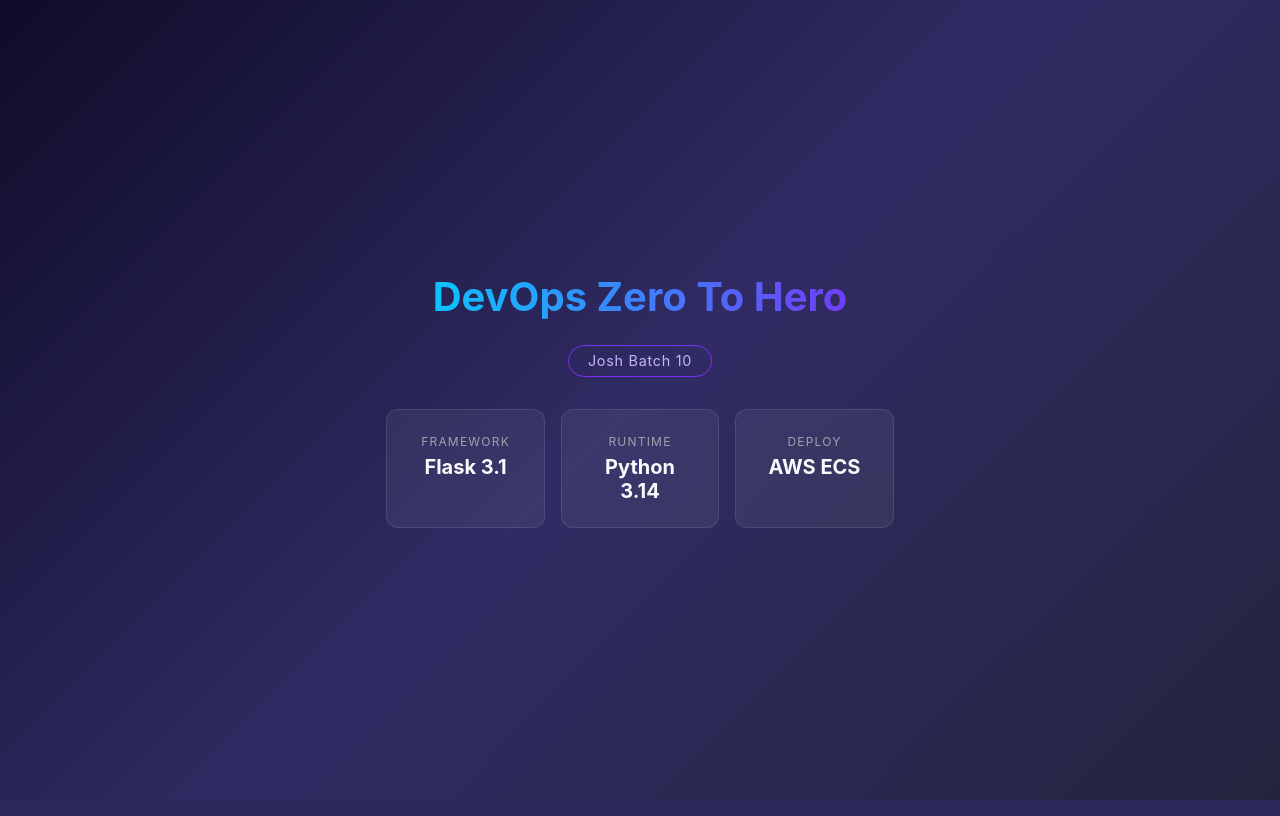
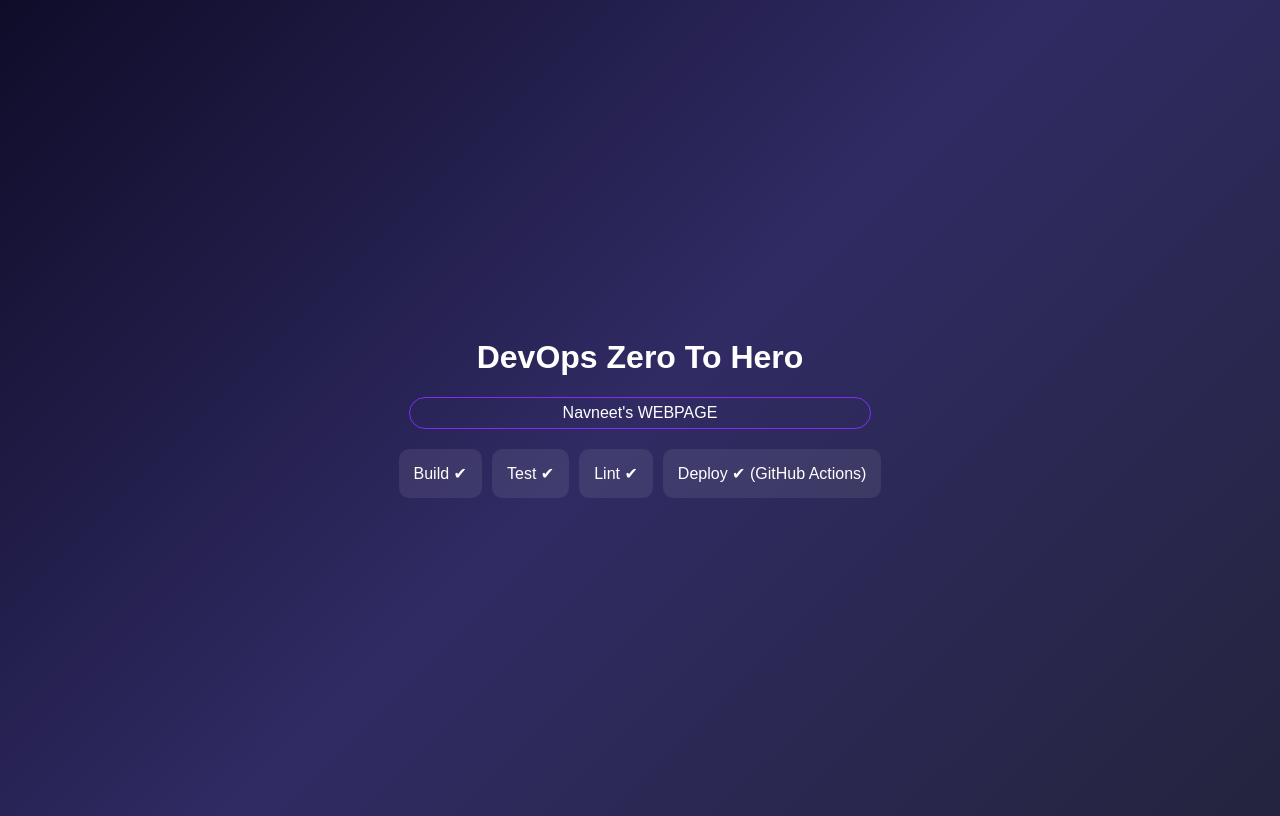
Before and after one commit to Navneet2407/GitHub-Actions-Zero-to-hero, a Flask app: page / in a window 1280 px wide. Run offline with Flask 3, Linux system fonts and the light colour scheme.

Commit message:
updated command for docker force recreate and modified index.html

```diff
--- a/app.py
+++ b/app.py
@@ -11,4 +11,5 @@
 def health():
     return 'Server is up and running'
 
+
 app.run(debug=True, host='0.0.0.0', port=80)
--- a/docker-compose.yml
+++ b/docker-compose.yml
@@ -1,6 +1,6 @@
 services:
 
   web:
-    image: ${DOCKERHUB_USER}/github-action-app:latest
+    image: ${DOCKERHUB_USER}/github-action-app:${DOCKER_TAG}
     ports:
       - "80:80"
--- a/templates/index.html
+++ b/templates/index.html
@@ -2,86 +2,34 @@
 <html lang="en">
 <head>
 <meta charset="UTF-8">
-    <meta name="viewport" content="width=device-width, initial-scale=1.0">
 <title>DevOps Zero To Hero</title>
 <style>
-        * { margin: 0; padding: 0; box-sizing: border-box; }
-        body {
-            min-height: 100vh;
-            display: flex;
-            align-items: center;
-            justify-content: center;
-            background: linear-gradient(135deg, #0f0c29, #302b63, #24243e);
-            font-family: -apple-system, BlinkMacSystemFont, "Segoe UI", Roboto, Helvetica, Arial, sans-serif;
-            color: #e0e0e0;
+body{
+  font-family:Arial;
+  background:linear-gradient(135deg,#0f0c29,#302b63,#24243e);
+  color:white;
+  display:flex;
+  align-items:center;
+  justify-content:center;
+  height:100vh;
 }
-        .container {
-            text-align: center;
-            padding: 2rem;
-            max-width: 640px;
-        }
-        h1 {
-            font-size: 2.5rem;
-            margin-bottom: 0.5rem;
-            background: linear-gradient(90deg, #00d2ff, #7b2ff7);
-            -webkit-background-clip: text;
-            -webkit-text-fill-color: transparent;
-        }
-        .badge {
-            display: inline-block;
-            margin: 1rem 0 2rem;
-            padding: 0.4rem 1.2rem;
-            border: 1px solid #7b2ff7;
-            border-radius: 999px;
-            font-size: 0.9rem;
-            color: #c4b5fd;
-            letter-spacing: 0.05em;
-        }
-        .cards {
-            display: flex;
-            gap: 1rem;
-            justify-content: center;
-            flex-wrap: wrap;
-        }
-        .card {
-            background: rgba(255, 255, 255, 0.06);
-            border: 1px solid rgba(255, 255, 255, 0.1);
-            border-radius: 12px;
-            padding: 1.5rem 1.8rem;
-            min-width: 150px;
-            flex: 1;
-        }
-        .card span {
-            display: block;
-            font-size: 0.75rem;
-            text-transform: uppercase;
-            letter-spacing: 0.1em;
-            color: #9ca3af;
-            margin-bottom: 0.4rem;
-        }
-        .card strong {
-            font-size: 1.25rem;
-            color: #f9fafb;
-        }
+.container{text-align:center}
+.badge{margin:10px;padding:6px 14px;border:1px solid #7b2ff7;border-radius:20px}
+.cards{display:flex;gap:10px;justify-content:center;margin-top:20px}
+.card{background:rgba(255,255,255,0.08);padding:15px;border-radius:10px}
 </style>
 </head>
+
 <body>
 <div class="container">
   <h1>DevOps Zero To Hero</h1>
-        <div class="badge">Josh Batch 10</div>
+  <div class="badge">Navneet's WEBPAGE</div>
+
   <div class="cards">
-            <div class="card">
-                <span>Framework</span>
-                <strong>Flask 3.1</strong>
-            </div>
-            <div class="card">
-                <span>Runtime</span>
-                <strong>Python 3.14</strong>
-            </div>
-            <div class="card">
-                <span>Deploy</span>
-                <strong>AWS ECS</strong>
-            </div>
+    <div class="card">Build ✔</div>
+    <div class="card">Test ✔</div>
+    <div class="card">Lint ✔</div>
+    <div class="card">Deploy ✔ (GitHub Actions)</div>
   </div>
 </div>
 </body>
```
Also changed, not shown: .github/workflows/deploy-app.yml. Lines whose indentation alone changed are shown as unchanged.
